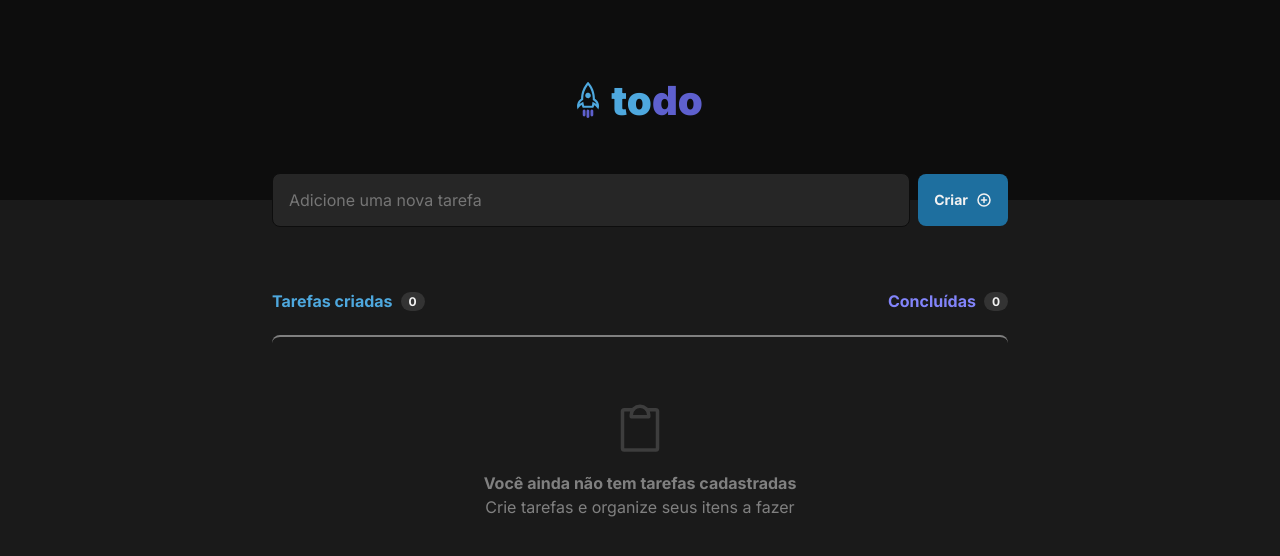
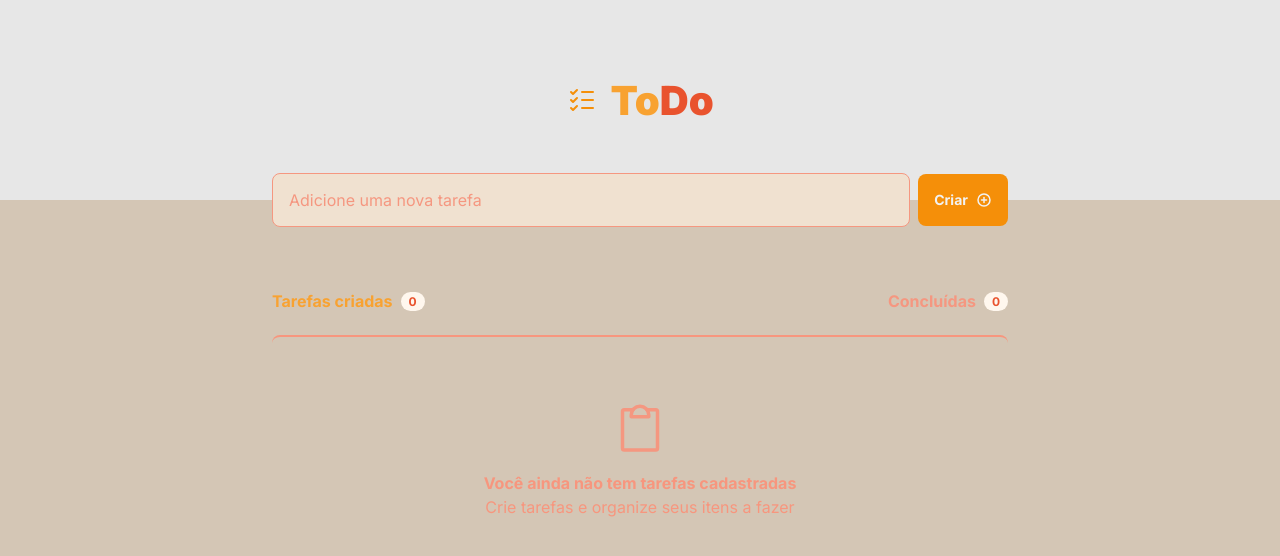
Before and after one commit to julioCoronetti/ToDo-List, a React (Vite) app: page / in a window 1280 px wide. Shown: the top 556 px of the page. Built offline with nearby package versions, Linux system fonts and the light colour scheme.

Commit message:
Updates application styles

```diff
--- a/index.html
+++ b/index.html
@@ -7,7 +7,7 @@
   <link rel="preconnect" href="https://fonts.googleapis.com">
   <link rel="preconnect" href="https://fonts.gstatic.com" crossorigin>
 
-  <link rel="icon" type="image/svg+xml" href="/src/assets/rocket.svg" />
+  <link rel="icon" type="image/svg+xml" href="/src/assets/list-checks.svg" />
   <meta name="viewport" content="width=device-width, initial-scale=1.0" />
 
   <link
--- a/src/App.tsx
+++ b/src/App.tsx
@@ -49,7 +49,6 @@ export function App() {
     }
     setTasks([...tasks, newTask]);
     setNewTaskText('');
-    console.log(tasks);
   }
 
   return (
@@ -57,7 +56,7 @@ export function App() {
       <Header />
       <section className={styles.content}>
 
-        <form onSubmit={handleNewTask} className={styles.newTaskContainer}>
+        <form name="taskForm" onSubmit={handleNewTask} className={styles.newTaskContainer}>
           <Input onChange={handleNewTaskChange} value={newTaskText} />
           <Button type="submit">
             Criar
--- a/src/components/Empty.tsx
+++ b/src/components/Empty.tsx
@@ -5,7 +5,7 @@ import { Clipboard } from "phosphor-react";
 export function Empty() {
     return (
         <div className={styles.content}>
-            <Clipboard size={56} color="#3d3d3d" />
+            <Clipboard size={56} color="#f59780" />
             <p className={styles.paragraphEmpty}>
                 <span>Você ainda não tem tarefas cadastradas</span>
                 <span>Crie tarefas e organize seus itens a fazer</span>
--- a/src/components/Header.tsx
+++ b/src/components/Header.tsx
@@ -1,14 +1,14 @@
 import styles from "./Header.module.css";
 
-import rocketLogo from "../assets/rocket.svg";
+import listChecks from "../assets/list-checks.svg";
 
 export function Header() {
     return (
         <header className={styles.container}>
-            <img src={rocketLogo} alt="Logo Todo List" />
+            <img src={listChecks} alt="Logo Todo List" />
             <h1>
-                <span>to</span>
-                <span>do</span>
+                <span>To</span>
+                <span>Do</span>
             </h1>
         </header>
     )
--- a/src/components/Input.module.css
+++ b/src/components/Input.module.css
@@ -4,13 +4,17 @@
     align-items: center;
     gap: 0.5rem;
     border-radius: 8px;
-    border: 1px solid var(--gray-700);
+    border: 1px solid var(--purple);
     background: var(--gray-500);
     width: 100%;
 
-    color: var(--gray-100);
+    color: var(--purple-dark);
 }
 
 .container:focus {
     border-color: var(--purple-dark);
 }
+
+::-webkit-input-placeholder {
+    color: var(--purple);
+}
--- a/src/components/Input.tsx
+++ b/src/components/Input.tsx
@@ -15,6 +15,7 @@ export function Input({ value, onChange }: InputProps) {
             className={styles.container}
             onChange={onChange}
             value={value}
+            id="taskInput"
        />
     )
 }
--- a/src/components/Item.tsx
+++ b/src/components/Item.tsx
@@ -38,14 +38,14 @@ export function Item({ id, textTask, isCompleted, toggleTaskStatus, removeTask }
                     onChange={handleTaskToggle}
                 />
                 <span className={`${styles.checkBox} ${checkboxCheckedClassname}`}>
-                    {isCompleted && <Check size={12} />}
+                    {isCompleted && <Check size={12} color="#ffffff" />}
                 </span>
             </label>
             <p className={`${styles.paragraph} ${paragraphCheckedClassname}`}>
                 {textTask}
             </p>
             <button onClick={handleRemove}>
-                <Trash size={20} color="#808080" />
+                <Trash size={20} color="#e9532e" />
             </button>
         </li>
     )
--- a/src/global.css
+++ b/src/global.css
@@ -1,16 +1,16 @@
 :root {
     --gray-100: #F2F2F2;
-    --gray-200: #D9D9D9;
-    --gray-300: #808080;
-    --gray-400: #333333;
-    --gray-500: #262626;
-    --gray-600: #1A1A1A;
-    --gray-700: #0D0D0D;
+    --gray-200: #d9d9d9;
+    --gray-300: #f7967e;
+    --gray-400: #fff7ee;
+    --gray-500: #f0e1d0;
+    --gray-600: #d4c6b5;
+    --gray-700: #e7e7e7;
 
-    --purple: #8284FA;
-    --purple-dark: #5E60CE;
-    --blue: #4EA8DE;
-    --blue-dark: #1E6f9F;
+    --purple: #f59780;
+    --purple-dark: #e9532e;
+    --blue: #f8a231;
+    --blue-dark: #f58f09;
 
     --danger: #E25858;
 }
@@ -27,7 +27,7 @@
 
 body {
     background-color: var(--gray-600);
-    color: var(--gray-100);
+    color: var(--purple-dark);
     -webkit-font-smoothing: antialiased;
 }
 
```
Also changed, not shown: src/assets/list-checks.svg (added), src/assets/rocket.svg (deleted).
